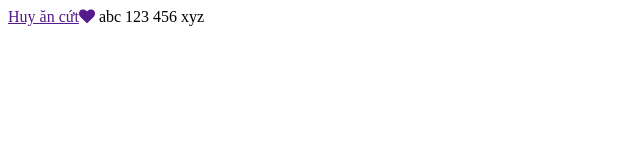
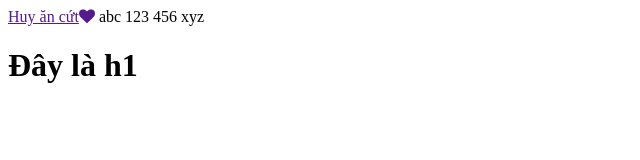
Before and after one commit to DucTuan00/test, a plain HTML site: page index.html in a window 1280 px wide. Shown: the whole page, without its empty margins (0-640 px from the left). Drawn offline with Linux system fonts and the light colour scheme.

Commit message:
add h1 tag

```diff
--- a/index.html
+++ b/index.html
@@ -12,5 +12,6 @@
     123
     456
     xyz
+    <h1>Đây là h1</h1>
 </body>
 </html>
```
